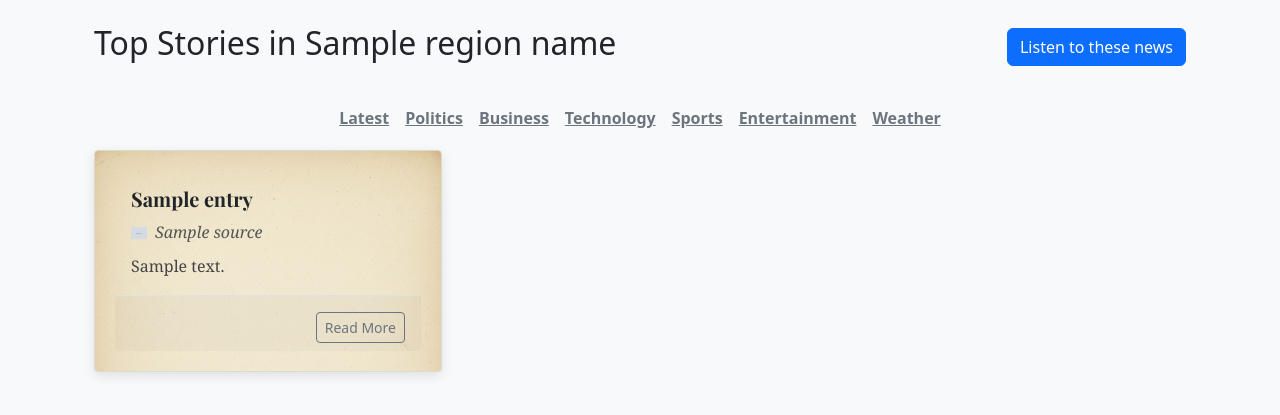
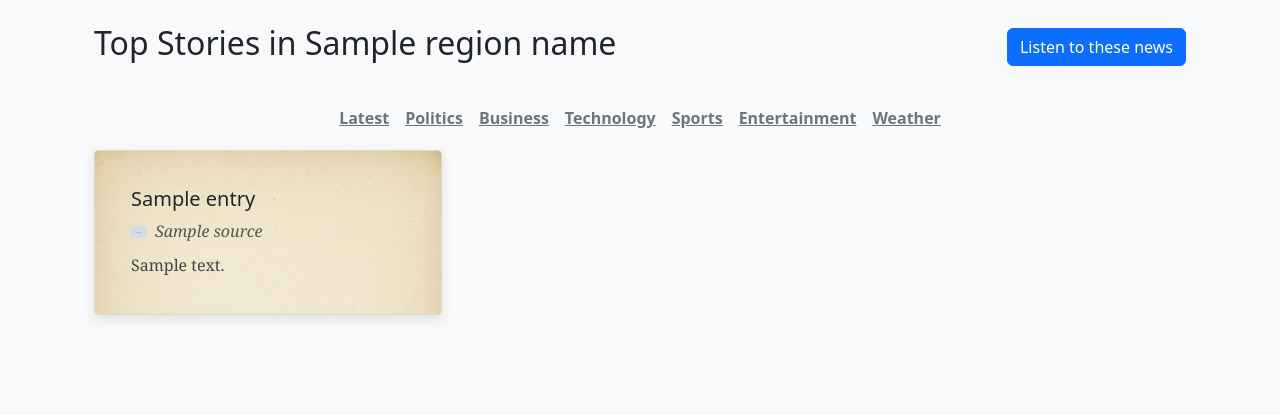
Before and after one commit to RamanSehgal1983/NewsAudiocast, a Flask app: template templates/index.html in a window 1280 px wide. Shown: the part 58-473 px from the top of the page. Run offline with Flask 3, Linux system fonts and the light colour scheme; the template is opened without the code that fills it: most values are stand-ins (such as "Sample title", 1, 10 or a date in 2020); grey boxes marked "Sample" are stand-in pictures; parts of the project's set-up code (start-up, migrations or seed data) failed here and were passed over; some web fonts are replaced.

Commit message:
feat: removed the read more section from news summary

```diff
--- a/app.py
+++ b/app.py
@@ -88,6 +88,13 @@ def display_news():
 
     # 2. Centralized call to the news service, now with country_code for anonymous users
     entries_with_logos = get_personalized_news(db=g.db, user_id=user_id, search_query=search_query, category=category, country_code=country_code)
+
+    # Clean up titles by removing the source name
+    for entry, logo_url in entries_with_logos:
+        if hasattr(entry, 'source') and entry.source.title:
+            parts = entry.title.rsplit(' - ', 1)
+            if len(parts) == 2 and parts[1] == entry.source.title:
+                entry.title = parts[0]
 
     # 3. Collect article content for summarization
     # We only process entries that have a 'summary' attribute from the RSS feed.
--- a/templates/index.html
+++ b/templates/index.html
@@ -55,8 +55,9 @@
         {% for entry, logo_url in entries_with_logos %}
         <div class="col d-flex align-items-stretch">
             <div class="card h-100 news-item">
+                <a href="{{ entry.link }}" target="_blank" rel="noopener noreferrer" class="card-link">
                     <div class="card-body d-flex flex-column">
-                    <h5 class="card-title mb-0"><a href="{{ entry.link }}" target="_blank" rel="noopener noreferrer">{{ entry.title }}</a></h5>
+                        <h5 class="card-title mb-0">{{ entry.title }}</h5>
                         {% if entry.source.title %}
                             <div class="d-flex align-items-center mt-2">
                                 {% if logo_url %}
@@ -67,17 +68,28 @@
                         {% endif %}
                         <p class="card-text mt-2">{{ summaries[loop.index0] }}</p>
                     </div>
-                <div class="card-footer mt-auto text-end pt-3 border-top">
-                    <a href="{{ entry.link }}" target="_blank" rel="noopener noreferrer" class="btn btn-sm btn-outline-secondary">Read More</a>
-                </div>
+                </a>
             </div>
         </div>
         {% endfor %}
     </div>
 </div>
 
+<style>
+    .card-link {
+        text-decoration: none;
+        color: inherit;
+    }
+    .card-link:hover .card {
+        /* Optional: add a hover effect to the whole card */
+        transform: translateY(-5px);
+        box-shadow: 0 6px 16px rgba(0,0,0,0.15);
+    }
+</style>
+
 <script>
 document.getElementById('play-newscast')?.addEventListener('click', function() {
+    console.log("Button clicked. Starting audio generation process...");
     var audioPlayer = document.getElementById('newscast-audio');
     var button = this;
     var spinner = button.querySelector('.spinner-border');
@@ -87,19 +99,24 @@ document.getElementById('play-newscast')?.addEventListener('click', function() {
     buttonText.textContent = 'Generating...';
     button.disabled = true;
 
+    console.log("Fetching audio from server...");
     fetch("{{ url_for('generate_audio') }}")
-        .then(response => response.json())
+        .then(response => {
+            console.log("Received response from server.");
+            return response.json();
+        })
         .then(data => {
+            console.log("Parsed JSON data:", data);
             if (data.audio_file) {
                 audioPlayer.src = data.audio_file;
                 audioPlayer.playbackRate = 1.25;
                 audioPlayer.style.display = 'block';
                 audioPlayer.play();
-                // Update button state to show completion
                 spinner.style.display = 'none';
-                buttonText.textContent = 'Generated';
+                buttonText.textContent = 'Listen to these news'; // Reset button text
                 button.disabled = false;
             } else {
+                console.error("Audio generation failed:", data.error);
                 alert(data.error || 'An unknown error occurred.');
                 spinner.style.display = 'none';
                 buttonText.textContent = 'Listen to these news';
```
Lines whose indentation alone changed are shown as unchanged.
